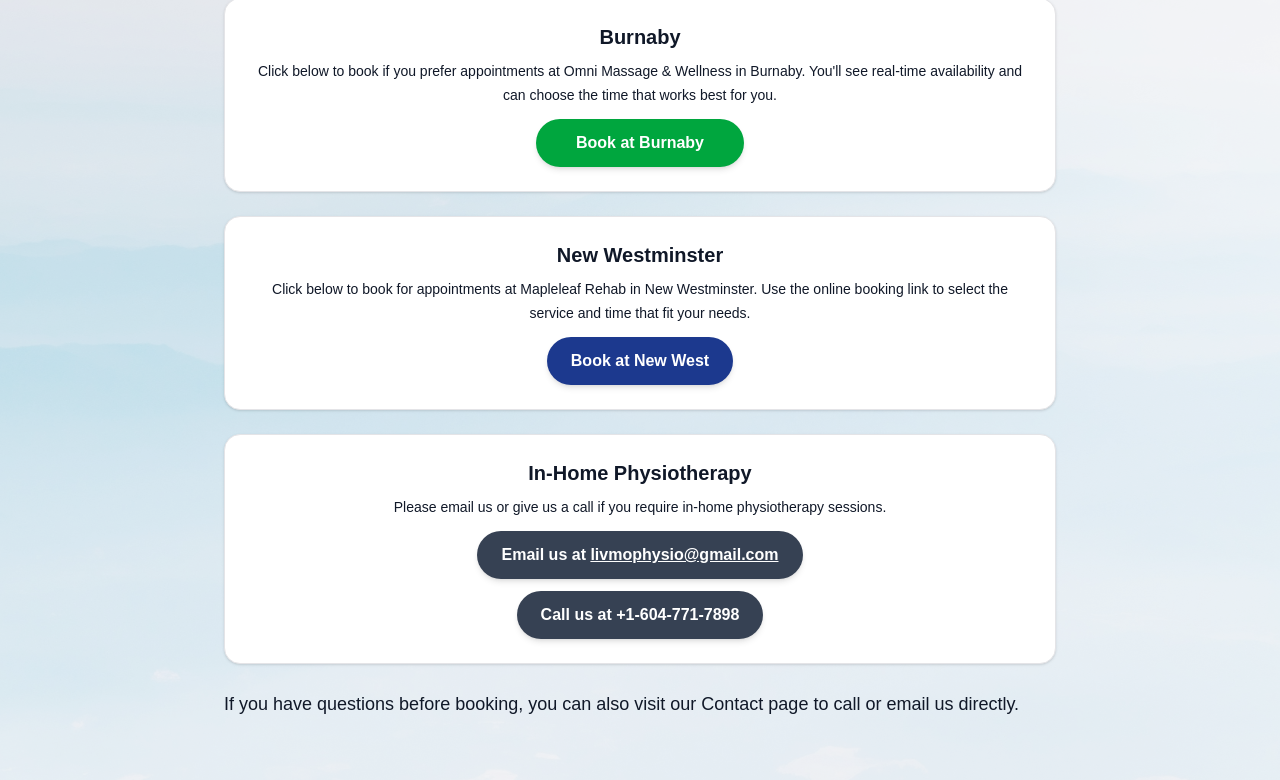
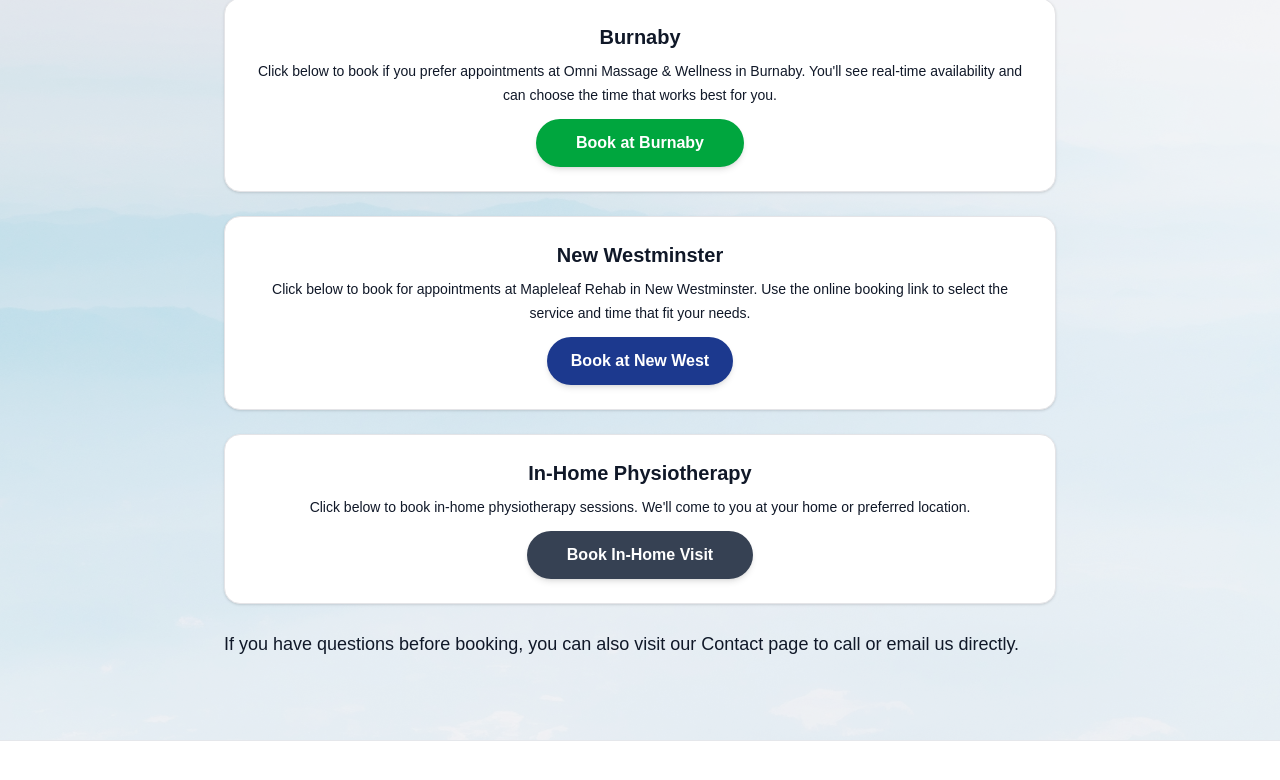
Before and after one commit to cher-kuo/cher-kuo.github.io, a Next.js app: page /book-appointment in a window 1280 px wide. Shown: the part 378-1158 px from the top of the page. Built offline with nearby package versions, Linux system fonts and the light colour scheme.

Commit message:
Update in-home physiotherapy with Colib booking URL

```diff
--- a/src/app/book-appointment/page.tsx
+++ b/src/app/book-appointment/page.tsx
@@ -82,16 +82,16 @@ export default function BookAppointmentPage() {
               In-Home Physiotherapy
             </h2>
             <p className="text-sm leading-6 text-gray-900 mb-3">
-              Please email us or give us a call if you require in-home physiotherapy sessions.
+              Click below to book in-home physiotherapy sessions. We&apos;ll come to you at your home or preferred location.
             </p>
-            <div className="flex flex-col gap-3 items-center">
-              <div className="inline-flex items-center justify-center rounded-full bg-gray-700 px-6 py-3 text-base font-semibold text-white shadow-md w-fit">
-                <span className="font-bold">Email us at <span className="underline">livmophysio@gmail.com</span></span>
-              </div>
-              <div className="inline-flex items-center justify-center rounded-full bg-gray-700 px-6 py-3 text-base font-semibold text-white shadow-md w-fit">
-                <span className="font-bold">Call us at +1-604-771-7898</span>
-              </div>
-            </div>
+            <a
+              href="https://www.colib.io/Booking/liv-motion-physiotherapy"
+              target="_blank"
+              rel="noopener noreferrer"
+              className="inline-flex flex-col items-center justify-center rounded-full bg-gray-700 px-10 py-3 text-base font-semibold text-white shadow-md transition-transform transition-colors hover:bg-gray-800 hover:-translate-y-0.5 active:translate-y-0"
+            >
+              <span className="text-center font-bold">Book In-Home Visit</span>
+            </a>
           </article>
 
           <p className="text-lg leading-8 text-gray-900">
--- a/src/app/contact/page.tsx
+++ b/src/app/contact/page.tsx
@@ -152,7 +152,7 @@ export default function ContactPage() {
               </div>
               <div className="text-sm text-gray-700 bg-white/60 rounded-lg p-3">
                 <p className="font-semibold text-gray-900 mb-1">Parking</p>
-                <p>There is free or paid street parking around the clinic. The Columbia Square Plaza offers free parking.</p>
+                <p>There is free or paid street parking around the clinic. The Columbia Square Plaza sits right across from the street and offers free parking.</p>
               </div>
             </div>
           </div>
```
